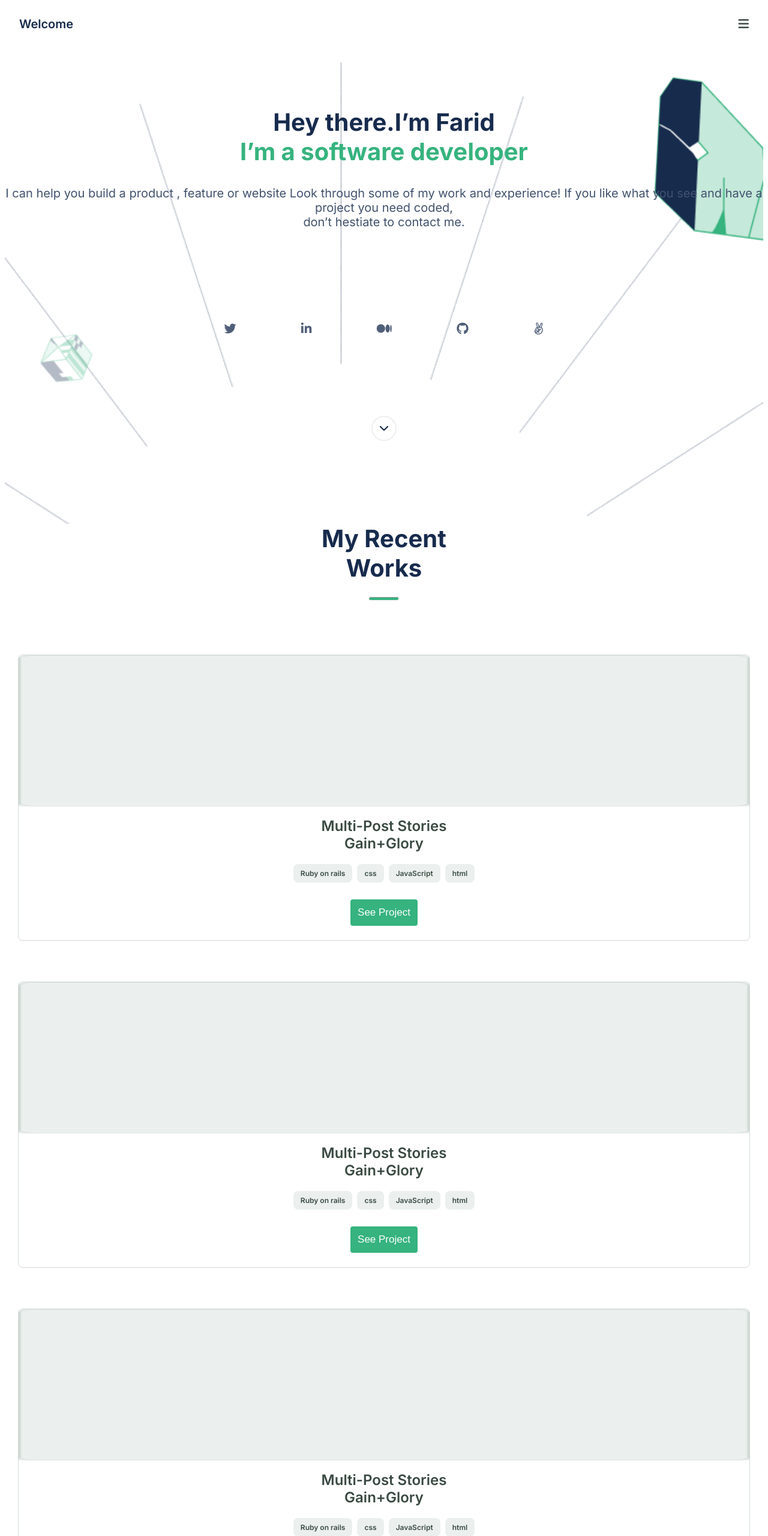
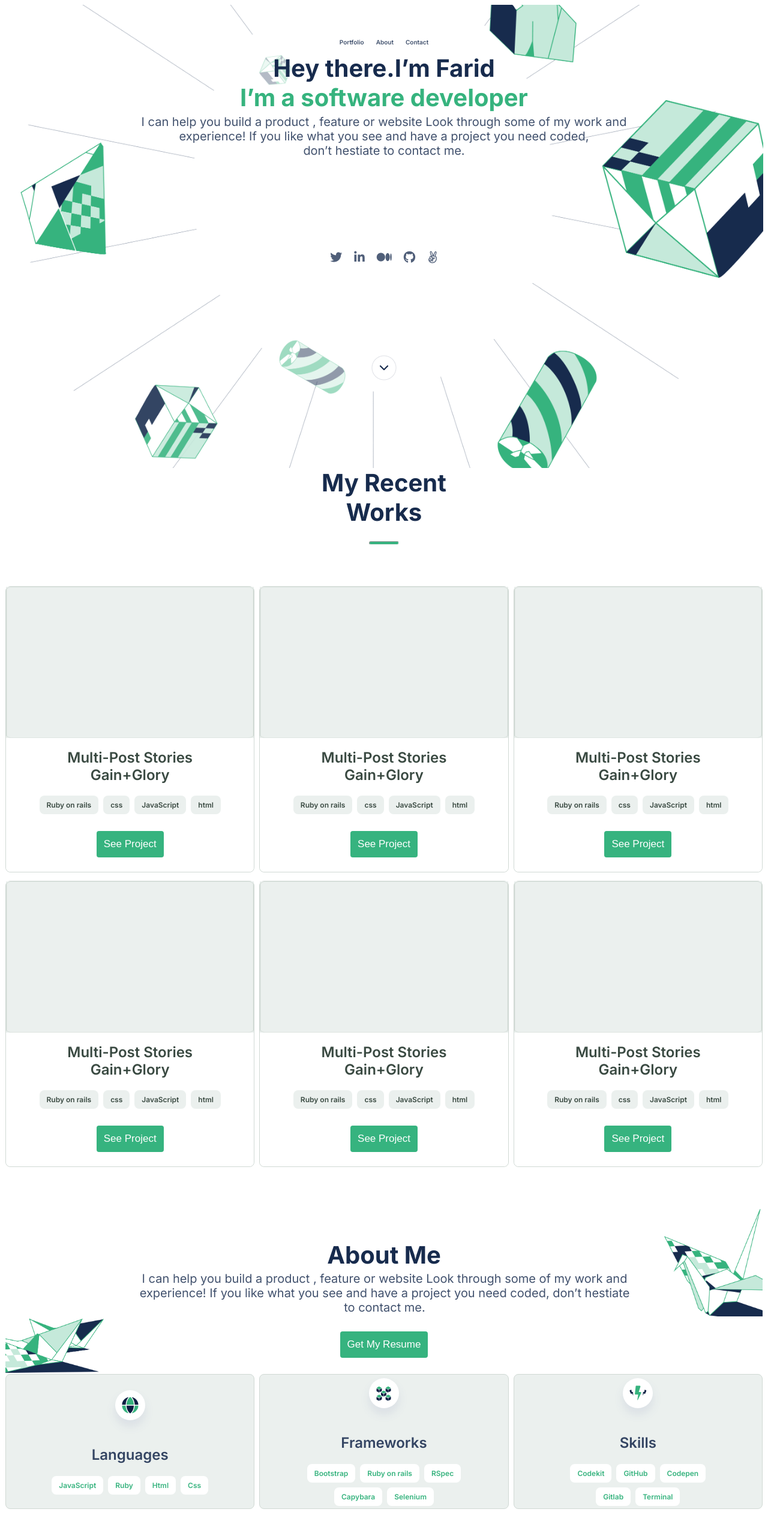
Before and after one commit to matovu-farid/My-Portfolio, a website: page index.html in a window 1280 px wide. Shown: the top 2560 px of the page at 60% size. Drawn offline with Linux system fonts and the light colour scheme.

Commit message:
Add the basic desktop layout

```diff
--- a/index.html
+++ b/index.html
@@ -17,6 +17,8 @@
 </head>
 
 <body>
+    <section class="hero">
+
         <header class="tool-bar">
             <p class="medium dark-blue">Welcome</p>
             <nav>
@@ -24,8 +26,18 @@
             </nav>
         </header>
         <section class="background">
-        <section class="center">
-            <section>
+            <nav class="desktop-nav">
+                <ul class="blue">
+                    <li><a href="#">Portfolio</a></li>
+
+                    <li><a href="#">About</a></li>
+
+
+                    <li><a href="#">Contact</a></li>
+                </ul>
+            </nav>
+            <section class="centered-column">
+
                     <header class="heading">
                         <h2 class="dark-blue">Hey there.I’m Farid <br> <span class="green">I’m a software developer</span>
                         </h2>
@@ -36,7 +48,7 @@
                         like
                         what you see and have a project you need coded, <br>don’t hestiate to contact me.
                     </p>
-            </section>
+
             </section>
             <section class="links">
                 <ul>
@@ -72,6 +84,7 @@
                 <a href="#">
                     <i><img alt="next arrow" src="./assets/Disabled.png"></i>
                 </a>
+            </section>
         </section>
     </section>
 
@@ -323,6 +336,8 @@
                 </header>
                 <button class="button bg-green white card"> Get My Resume</button>
             </section>
+            <section class="about-me-container">
+
                 <section class="bordered-card centered-column
                      bg-light-green">
                     <img class="illustration" src="./assets/icons/about/icon-languages.svg" alt="globe">
@@ -418,8 +433,12 @@
                     </ul>
                 </section>
             </section>
+        </section>
     </main>
     <footer>
+        <section class="footer-content">
+
+
             <h2 class="dark-blue heading">
                 I'm always interested in hearing about new projects, so if you'd like to chat please get in touch.
             </h2>
@@ -430,6 +449,7 @@
             <textarea name="message" class="input" placeholder="Enter text here" maxlength="500" required></textarea>
             <button class="button bg-green white card" type="submit">Get in touch</button>
         </form>
+    </section>
         <section class="links">
             <ul>
                 <li>
--- a/style.css
+++ b/style.css
@@ -29,6 +29,12 @@ footer {
   padding: 5px;
 }
 
+.footer-content {
+  display: flex;
+  flex-direction: column;
+  align-items: center;
+}
+
 header {
   text-align: center;
 }
@@ -38,7 +44,7 @@ h2 {
   font-weight: 700;
 }
 
-footer h2 {
+.footer-content h2 {
   max-width: 95%;
   text-align: center;
 }
@@ -107,18 +113,21 @@ h3 {
 .work {
   margin: 0.0000000000001px;
   display: grid;
-  grid-template-columns: 1fr;
-  grid-auto-rows: 1fr;
-  grid-gap: 24px;
+  grid-template-columns: repeat(auto-fill, minmax(320px, 1fr));
+  grid-gap: 12px 6px;
   justify-content: center;
 }
 
 .about-me {
-  margin: 1px;
+  display: flex;
+  flex-direction: column;
+}
+
+.about-me-container {
+  margin: 0.0000000000001px;
   display: grid;
-  grid-template-columns: 1fr;
-  grid-auto-rows: 1fr;
-  grid-gap: 24px;
+  grid-template-columns: repeat(auto-fill, minmax(320px, 1fr));
+  grid-gap: 12px 6px;
   justify-content: center;
 }
 
@@ -129,8 +138,8 @@ h3 {
 }
 
 .bg {
-  background: url('../assets/backgrounds/about-me-bottom.png') left bottom no-repeat, url("../assets/backgrounds/about-me-top.png") right top no-repeat;
-  background-size: 50px;
+  background: url('./assets/backgrounds/about-me-bottom.png') left bottom no-repeat, url("../assets/backgrounds/about-me-top.png") right top no-repeat;
+  background-size: 13%;
   background-repeat: no-repeat;
   padding: 50px 1px 1px 1px;
 }
@@ -281,11 +290,12 @@ h3 {
 .links ul {
   width: 65%;
   display: flex;
-  justify-content: space-between;
+  justify-content: center;
 }
 
 .links li {
   list-style-type: none;
+  margin: 10px;
 }
 
 .links a {
@@ -307,7 +317,8 @@ h3 {
   font-family: 'Inter', sans-serif;
   margin: 12px 1px;
   width: 100%;
-  padding: 15px 16px;
+  padding: 15px 0.000001px;
+  text-indent: 16px;
   border-radius: 4px;
   font-size: 1.5rem;
   border: 1px solid #d0d9d4;
@@ -330,3 +341,94 @@ textarea.input {
   height: 4px;
   margin-top: 120px;
 }
+
+.desktop-nav {
+  display: none;
+}
+
+@media (min-width: 800px) {
+  footer {
+    margin: 150px 1px;
+    background: url('./assets/backgrounds/contact-form-3-desktop.png') no-repeat right 75%, url('./assets/backgrounds/contact-form-1-desktop.png') no-repeat left 80%, url('./assets/backgrounds/contact-form-2-desktop.png') no-repeat 30% 80%;
+    background-size: 13%;
+    padding: 1px 1px 60px  1px;
+  }
+
+  .black-line {
+    display: none;
+    margin-top: 1px;
+  }
+
+  footer > p.center {
+    display: none;
+  }
+
+  footer .links {
+    border-top: #dfe1e6 1px solid;
+    margin-top: 225px;
+    width: 100%;
+  }
+
+  .footer-content {
+    flex-direction: row;
+  }
+
+  .footer-content > h2 {
+    flex: 1.2;
+    margin: 1px 24px 1px 1px;
+  }
+
+  .footer-content > form {
+    flex: 2;
+  }
+
+  .footer-content > form > button {
+    align-self: flex-start;
+    margin: 0.00000000001px;
+  }
+
+  .medium-text {
+    max-width: 65%;
+    text-align: center;
+  }
+
+  .tool-bar {
+    display: none;
+  }
+
+  .bordered-card {
+    margin: 1px;
+  }
+
+  .background {
+    background: url('./assets/backgrounds/hero_desktop.png');
+    background-size: 100%;
+  }
+
+  .bg {
+    background: url('./assets/backgrounds/about-me-2-desktop.png') left bottom no-repeat, url("./assets/backgrounds/about-me-1-desktop.png") right top no-repeat;
+    background-size: 13%;
+    background-repeat: no-repeat;
+    padding: 50px 1px 1px 1px;
+  }
+
+  .desktop-nav {
+    display: block;
+  }
+
+  .desktop-nav ul {
+    display: flex;
+    justify-content: space-between;
+  }
+
+  .desktop-nav li {
+    padding: 10px;
+  }
+
+  .hero h2,
+  h1,
+  p {
+    padding: 1px;
+    margin: 1px;
+  }
+}
```
Also changed, not shown: assets/backgrounds/about-me-1-desktop.png (added), assets/backgrounds/about-me-2-desktop.png (added), assets/backgrounds/contact-form-1-desktop.png (added), assets/backgrounds/contact-form-2-desktop.png (added), assets/backgrounds/contact-form-3-desktop.png (added), assets/backgrounds/hero_desktop.png (added). Lines whose indentation alone changed are shown as unchanged.
